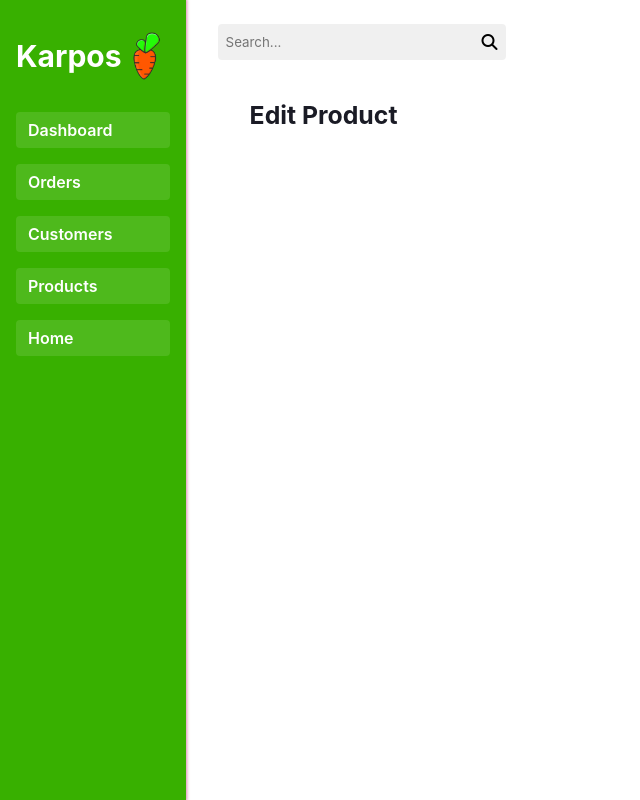
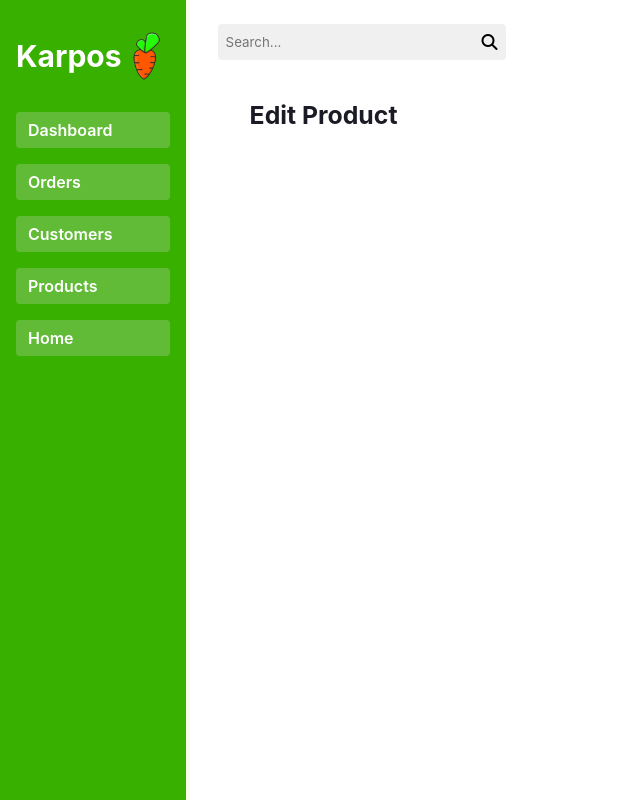
Before and after one commit to chochodev/GroceryApp, a Flask app: page /admin_panel/edit-product/1 in a window 1280 px wide. Shown: the whole page, without its empty margins (0-640 px from the left). Run offline with Flask 3, Linux system fonts and the light colour scheme; data that the repository does not hold is empty; parts of the project's set-up code (start-up, migrations or seed data) failed here and were passed over; some libraries are stand-ins or nearby versions.

Commit message:
update: css styling

```diff
--- a/website/static/css/admin/main.css
+++ b/website/static/css/admin/main.css
@@ -14,7 +14,7 @@ body {
     z-index: 100;
     min-height: 45rem;
     height: 100%;
-    box-shadow: 0 0 3px 1px rgba(185, 16, 97, .5);
+    box-shadow: 0 0 3px 1px rgba(235, 255, 144, .5);
 }
 
 /* MENU-BAR */
@@ -111,17 +111,17 @@ body > .alert-admin .icon {
 
 #admin-navbar .nav-contents .nav-items .link {
     color: white;
-    background: #ffffff1c;
+    background: #dbdbdb40;
 }
 
 #admin-navbar .nav-contents .nav-items .link:hover {
-    color: var(--link-clr);
-    background: var(--link-bg-hover);
+    background: #ffffff3e;
     transition: .2s ease-in-out;
 }
 
 #admin-navbar .nav-contents .nav-items .link.active {
-    box-shadow: 0 0 2px 3px rgba(255, 255, 255, 0.35);
+    color: var(--link-clr);
+    background: var(--cta-hover-2);
 }
 
 /* FOR BACKGROUND OVERLAY */
```
